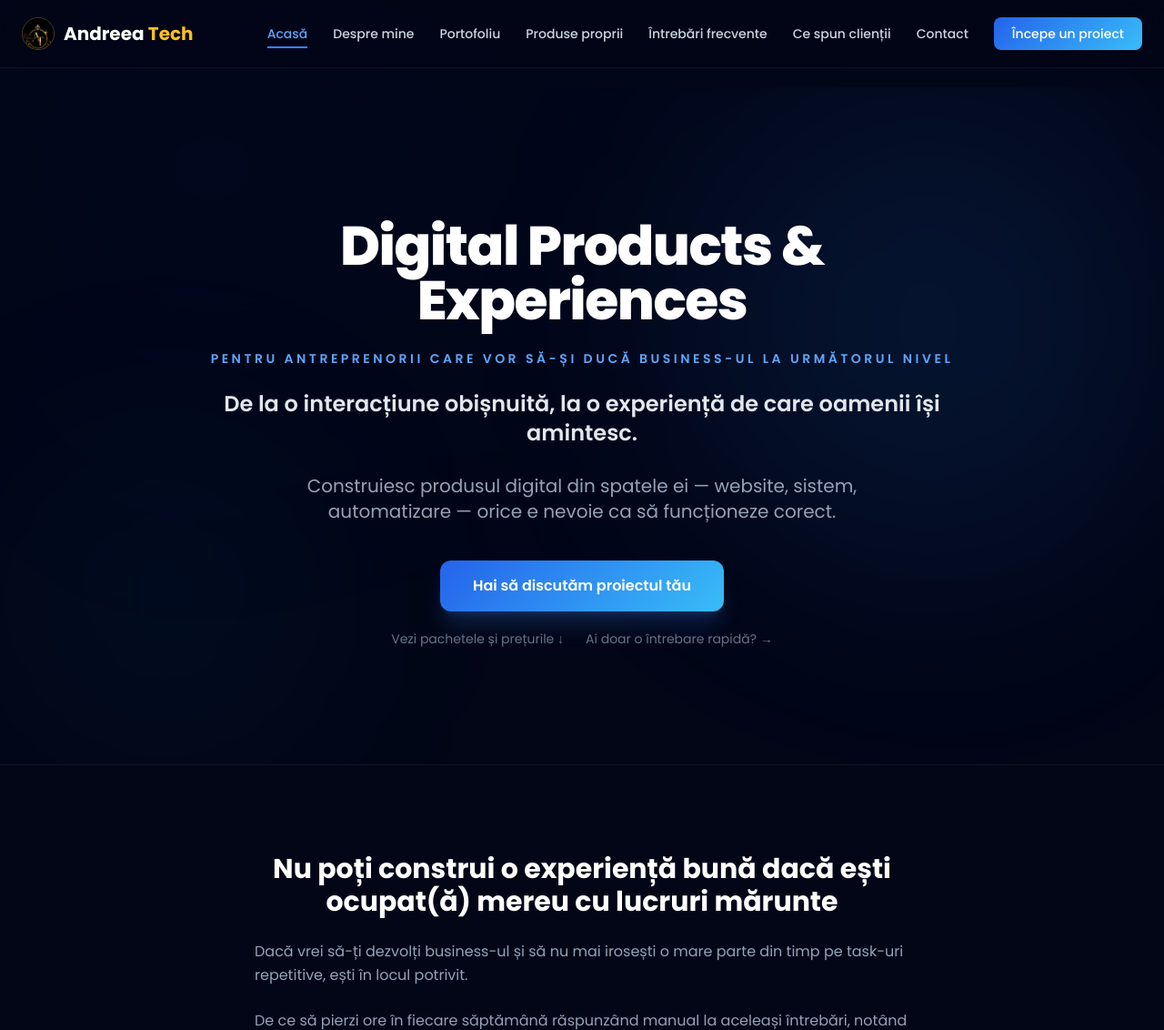
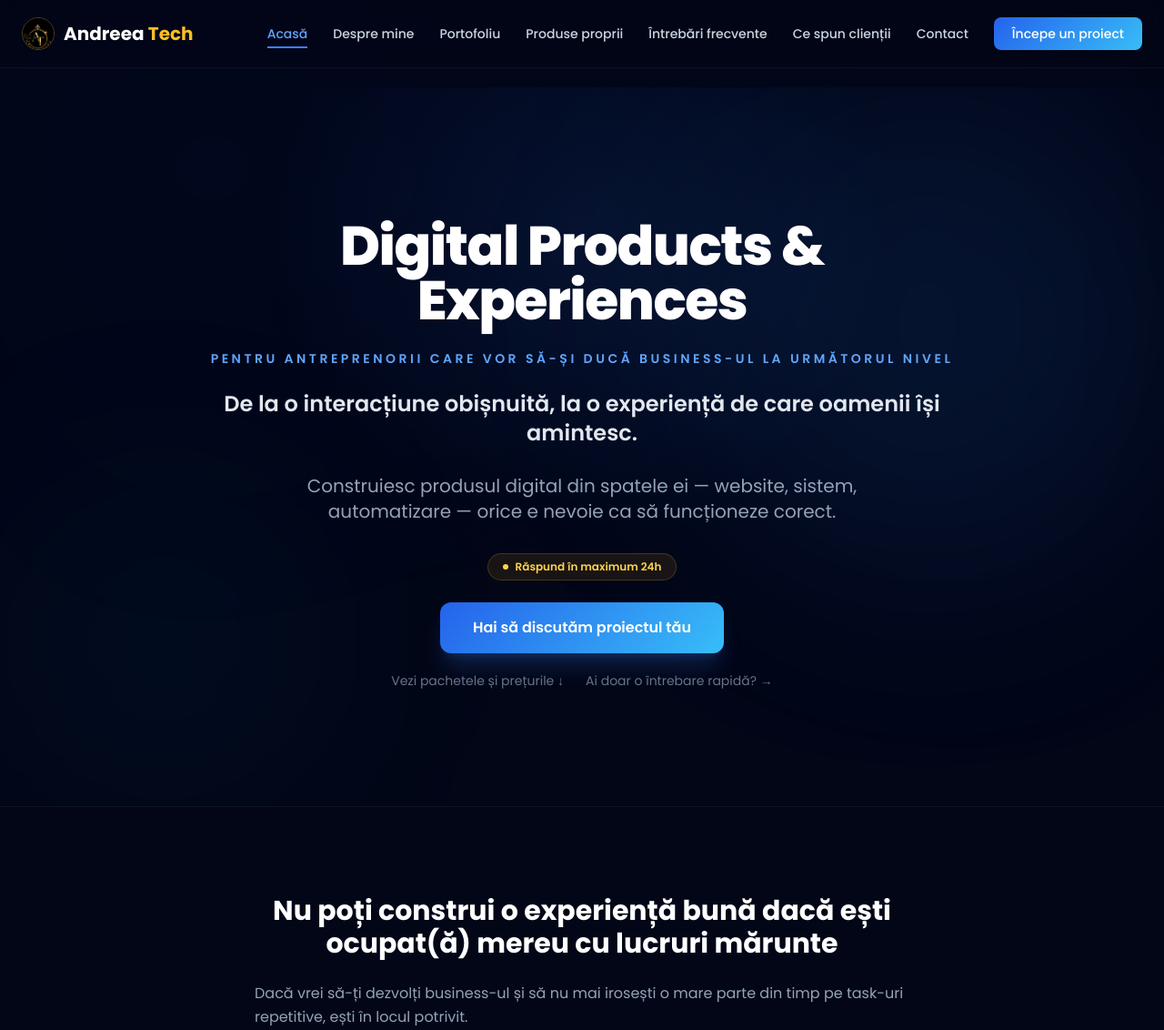
Before and after one commit to SanduAndreea22/andreeatech, a Django app: page / in a window 1280 px wide. Shown: the top 1132 px of the page at 91% size. Run offline with Django 5.2, Linux system fonts and the light colour scheme; some libraries are stand-ins or nearby versions.

Commit message:
Add quick-win impact/trust details from the brand audit
- Hero entrance animation: the first section on every page now fades
  in on load instead of appearing static (only sections below it were
  animated before).
- Cursor-tracking spotlight glow on the hero (mouse-move only, skipped
  on touch devices and prefers-reduced-motion).
- "Răspund în maximum 24h" trust badge next to the main CTA on Home.
- Extended the gold/amber accent (previously just the logo + "Popular"
  badge) to all "Early Access" badges, giving that status its own
  color identity instead of blending into the primary blue.
- Added an optional Project.result_highlight field (blank by default,
  no fake data) that shows as a small amber line on hover over a
  portfolio card, for a quantified result once a real one exists.

```diff
--- a/static/website/style.css
+++ b/static/website/style.css
@@ -99,6 +99,37 @@ body {
     }
 }
 
+/* Hero entrance — the first section on every page isn't scroll-triggered
+   (it's visible on load), so it gets its own fade/slide-in instead of
+   sitting there static while every section below it animates in. */
+@keyframes heroFadeIn {
+    from { opacity: 0; transform: translateY(16px); }
+    to { opacity: 1; transform: translateY(0); }
+}
+
+main > section:first-of-type {
+    animation: heroFadeIn .8s ease both;
+}
+
+@media (prefers-reduced-motion: reduce) {
+    main > section:first-of-type {
+        animation: none;
+    }
+}
+
+/* Cursor-tracking spotlight on the hero, set via --spot-x/--spot-y in base.html */
+main > section:first-of-type {
+    position: relative;
+}
+
+main > section:first-of-type::before {
+    content: "";
+    position: absolute;
+    inset: 0;
+    background: radial-gradient(600px circle at var(--spot-x, 50%) var(--spot-y, 20%), rgba(59, 130, 246, .10), transparent 60%);
+    pointer-events: none;
+}
+
 /* Buttons */
 .btn-primary {
     background: linear-gradient(135deg,#2563eb,#38bdf8);
--- a/templates/base.html
+++ b/templates/base.html
@@ -92,6 +92,15 @@
 
     <script>
         document.addEventListener('DOMContentLoaded', () => {
+            const hero = document.querySelector('main > section:first-of-type');
+            if (hero && window.matchMedia('(hover: hover)').matches && !window.matchMedia('(prefers-reduced-motion: reduce)').matches) {
+                hero.addEventListener('mousemove', (e) => {
+                    const rect = hero.getBoundingClientRect();
+                    hero.style.setProperty('--spot-x', `${e.clientX - rect.left}px`);
+                    hero.style.setProperty('--spot-y', `${e.clientY - rect.top}px`);
+                });
+            }
+
             if (window.matchMedia('(prefers-reduced-motion: reduce)').matches) return;
 
             const sections = document.querySelectorAll('main > section');
--- a/templates/website/budget_product.html
+++ b/templates/website/budget_product.html
@@ -6,8 +6,8 @@
 {% block content %}
 <section class="pt-32 pb-24 relative overflow-hidden">
     <div class="max-w-5xl mx-auto px-6 text-center relative z-10">
-        <div class="inline-flex items-center gap-2 rounded-full border border-blue-400/20 bg-blue-500/10 px-4 py-2 text-xs font-semibold uppercase tracking-[0.18em] text-blue-300 mb-6">
-            <span class="w-2 h-2 rounded-full bg-cyan-300 animate-pulse"></span>
+        <div class="inline-flex items-center gap-2 rounded-full border border-amber-400/20 bg-amber-500/10 px-4 py-2 text-xs font-semibold uppercase tracking-[0.18em] text-amber-300 mb-6">
+            <span class="w-2 h-2 rounded-full bg-amber-300 animate-pulse"></span>
             Early Access
         </div>
         <p class="text-blue-400 uppercase tracking-[0.25em] text-sm font-semibold mb-6">Tracker Inteligent de Buget & Finanțe</p>
--- a/templates/website/home.html
+++ b/templates/website/home.html
@@ -21,10 +21,16 @@
         <p class="text-xl md:text-2xl font-semibold text-slate-200 mb-7">
             De la o interacțiune obișnuită, la o experiență de care oamenii își amintesc.
         </p>
-        <p class="max-w-2xl mx-auto text-lg md:text-xl leading-relaxed text-slate-400 mb-10">
+        <p class="max-w-2xl mx-auto text-lg md:text-xl leading-relaxed text-slate-400 mb-8">
             Construiesc produsul digital din spatele ei — website, sistem, automatizare — orice e nevoie ca să funcționeze corect.
         </p>
-        <a href="{% url 'start_project' %}" class="btn-primary inline-block px-9 py-4 rounded-xl font-semibold shadow-xl shadow-blue-500/20">Hai să discutăm proiectul tău</a>
+        <div class="inline-flex items-center gap-2 rounded-full border border-amber-400/20 bg-amber-500/10 px-4 py-1.5 text-xs font-semibold text-amber-300 mb-6">
+            <span class="w-1.5 h-1.5 rounded-full bg-amber-300"></span>
+            Răspund în maximum 24h
+        </div>
+        <div>
+            <a href="{% url 'start_project' %}" class="btn-primary inline-block px-9 py-4 rounded-xl font-semibold shadow-xl shadow-blue-500/20">Hai să discutăm proiectul tău</a>
+        </div>
         <div class="flex flex-wrap items-center justify-center gap-x-6 gap-y-2 mt-5 text-sm">
             <a href="#pachete" class="text-slate-500 hover:text-blue-400 transition">Vezi pachetele și prețurile ↓</a>
             <a href="{% url 'contact' %}" class="text-slate-500 hover:text-blue-400 transition">Ai doar o întrebare rapidă? →</a>
@@ -241,8 +247,8 @@
 <section class="py-24 border-t border-white/5">
     <div class="max-w-4xl mx-auto px-6 text-center">
         <div class="glass rounded-3xl border border-white/10 p-10 md:p-14">
-            <div class="inline-flex items-center gap-2 rounded-full border border-blue-400/20 bg-blue-500/10 px-4 py-2 text-xs font-semibold uppercase tracking-[0.18em] text-blue-300 mb-6">
-                <span class="w-2 h-2 rounded-full bg-cyan-300 animate-pulse"></span>
+            <div class="inline-flex items-center gap-2 rounded-full border border-amber-400/20 bg-amber-500/10 px-4 py-2 text-xs font-semibold uppercase tracking-[0.18em] text-amber-300 mb-6">
+                <span class="w-2 h-2 rounded-full bg-amber-300 animate-pulse"></span>
                 Early Access
             </div>
             <h2 class="text-3xl md:text-4xl font-bold text-white mb-5">Produse proprii</h2>
--- a/templates/website/planner_product.html
+++ b/templates/website/planner_product.html
@@ -6,8 +6,8 @@
 {% block content %}
 <section class="pt-32 pb-24 relative overflow-hidden">
     <div class="max-w-5xl mx-auto px-6 text-center relative z-10">
-        <div class="inline-flex items-center gap-2 rounded-full border border-blue-400/20 bg-blue-500/10 px-4 py-2 text-xs font-semibold uppercase tracking-[0.18em] text-blue-300 mb-6">
-            <span class="w-2 h-2 rounded-full bg-cyan-300 animate-pulse"></span>
+        <div class="inline-flex items-center gap-2 rounded-full border border-amber-400/20 bg-amber-500/10 px-4 py-2 text-xs font-semibold uppercase tracking-[0.18em] text-amber-300 mb-6">
+            <span class="w-2 h-2 rounded-full bg-amber-300 animate-pulse"></span>
             Early Access
         </div>
         <h1 class="text-5xl md:text-7xl font-extrabold leading-tight text-white mb-7">Planifică-ți ziua fără să te lupți cu tine.</h1>
--- a/templates/website/projects_list.html
+++ b/templates/website/projects_list.html
@@ -76,6 +76,12 @@
                     {{ project.title }}
                 </h3>
 
+                {% if project.result_highlight %}
+                <p class="text-amber-300 text-xs font-bold uppercase tracking-wide mb-3 opacity-0 -translate-y-1 group-hover:opacity-100 group-hover:translate-y-0 transition-all duration-300">
+                    {{ project.result_highlight }}
+                </p>
+                {% endif %}
+
                 <p class="text-slate-400 text-sm mb-8 leading-relaxed">
                     {{ project.short_description }}
                 </p>
```
Also changed, not shown: templates/website/products.html (+4 -4 lines), website/models.py (+7 -0 lines), website/migrations/0016_project_result_highlight.py (added).
